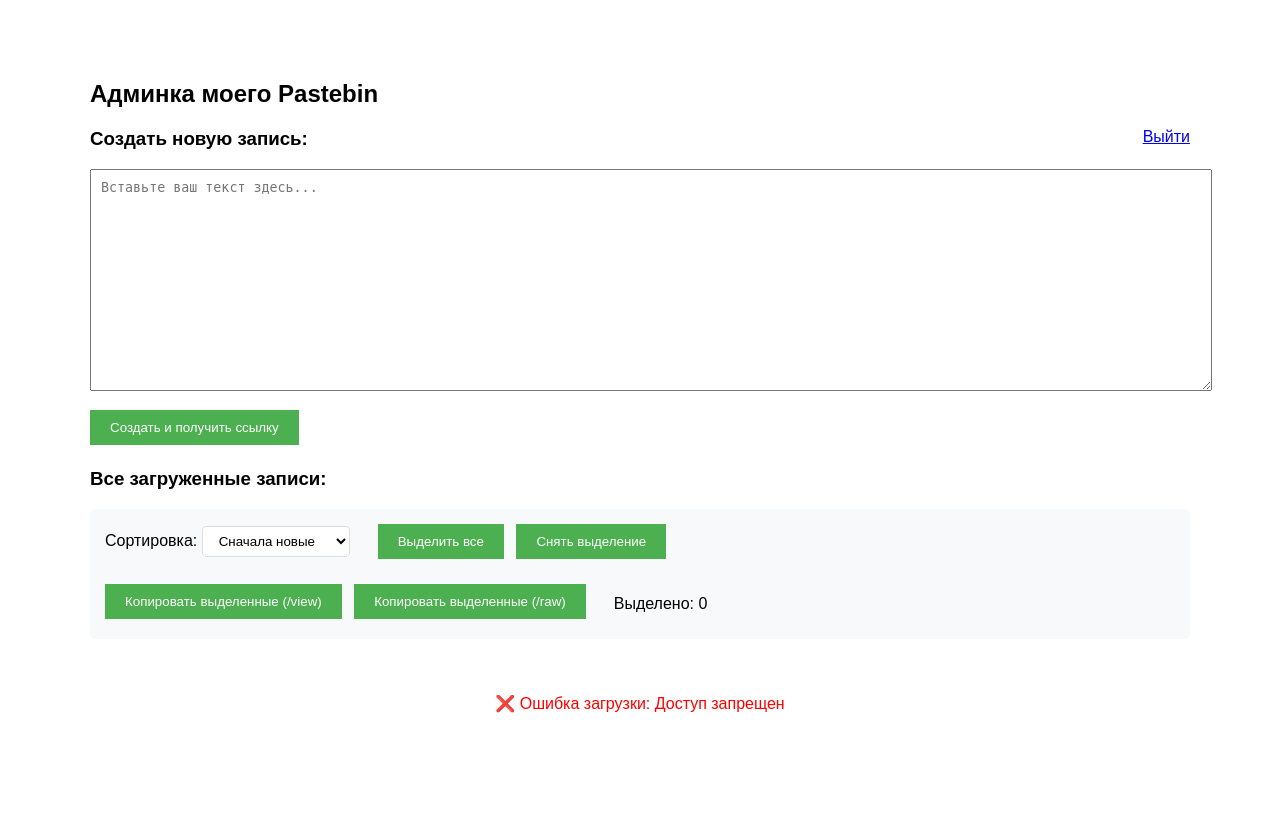
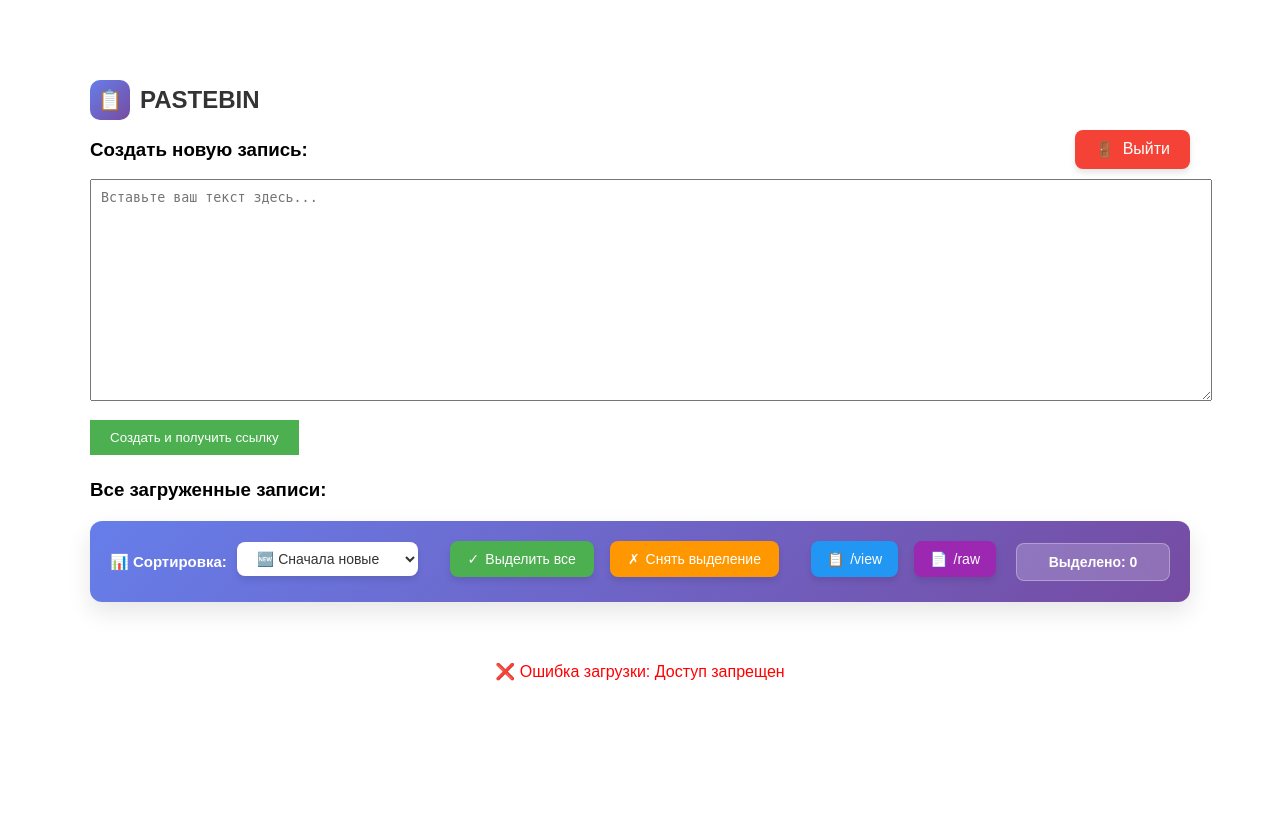
Before and after one commit to waqa1/my-pastebin, a Flask app: template templates/admin.html in a window 1280 px wide. After the commit the page ends 681 px from the top, so only its background shows below. Run offline with Flask 3, Linux system fonts and the light colour scheme; the template is opened without the code that fills it, so the values that code supplies are empty.

Commit message:
Update admin.html

```diff
--- a/templates/admin.html
+++ b/templates/admin.html
@@ -207,8 +207,42 @@ button {
     </style>
 </head>
 <body>
-    <h2>Админка моего Pastebin</h2>
-    <a href="/logout" class="logout">Выйти</a>
+    <h2 style="
+    display: flex;
+    align-items: center;
+    gap: 10px;
+    color: #333;
+    margin-bottom: 10px;
+">
+    <span style="
+        background: linear-gradient(135deg, #667eea 0%, #764ba2 100%);
+        color: white;
+        width: 40px;
+        height: 40px;
+        border-radius: 10px;
+        display: flex;
+        align-items: center;
+        justify-content: center;
+        font-size: 20px;
+    ">📋</span>
+    PASTEBIN
+</h2>
+   <a href="/logout" style="
+    float: right;
+    padding: 10px 20px;
+    background: #f44336;
+    color: white;
+    text-decoration: none;
+    border-radius: 8px;
+    font-weight: 500;
+    display: flex;
+    align-items: center;
+    gap: 8px;
+    transition: all 0.3s ease;
+    box-shadow: 0 4px 6px rgba(0, 0, 0, 0.1);
+">
+    <span>🚪</span> Выйти
+</a>
 
     <h3>Создать новую запись:</h3>
     <form id="createForm">
@@ -221,38 +255,161 @@ button {
 
     <h3>Все загруженные записи:</h3>
 
-<!-- Панель управления -->
-<div style="margin: 15px 0; padding: 15px; background: #f8f9fa; border-radius: 5px;">
-    <div style="display: flex; align-items: center; gap: 20px; flex-wrap: wrap;">
-        <!-- Сортировка -->
-        <div>
-            <label>Сортировка:</label>
-            <select id="sortOrder">
-                <option value="desc">Сначала новые</option>
-                <option value="asc">Сначала старые</option>
+<!-- Панель управления - УЛУЧШЕННЫЙ ВИД -->
+<div style="
+    margin: 20px 0;
+    padding: 20px;
+    background: linear-gradient(135deg, #667eea 0%, #764ba2 100%);
+    border-radius: 12px;
+    box-shadow: 0 10px 25px rgba(0, 0, 0, 0.1);
+    color: white;
+">
+    <div style="display: flex; align-items: center; justify-content: space-between; flex-wrap: wrap; gap: 15px;">
+
+        <!-- Левая часть: Сортировка -->
+        <div style="display: flex; align-items: center; gap: 10px;">
+            <span style="font-weight: 600; font-size: 15px;">📊 Сортировка:</span>
+            <select id="sortOrder" style="
+                padding: 8px 16px;
+                border: none;
+                border-radius: 8px;
+                background: white;
+                color: #333;
+                font-size: 14px;
+                cursor: pointer;
+                min-width: 160px;
+                box-shadow: 0 4px 6px rgba(0, 0, 0, 0.1);
+                transition: all 0.3s ease;
+            ">
+                <option value="desc">🆕 Сначала новые</option>
+                <option value="asc">🕰️ Сначала старые</option>
             </select>
         </div>
 
+        <!-- Центральная часть: Управление выделением -->
+        <div style="display: flex; align-items: center; gap: 8px;">
+            <button onclick="selectAllPastes()" style="
+                padding: 10px 18px;
+                background: #4CAF50;
+                color: white;
+                border: none;
+                border-radius: 8px;
+                cursor: pointer;
+                font-size: 14px;
+                font-weight: 500;
+                display: flex;
+                align-items: center;
+                gap: 6px;
+                transition: all 0.3s ease;
+                box-shadow: 0 4px 6px rgba(0, 0, 0, 0.1);
+            ">
+                <span>✓</span> Выделить все
+            </button>
 
-
-        <!-- Выделение -->
-        <div>
-            <button onclick="selectAllPastes()">Выделить все</button>
-            <button onclick="deselectAllPastes()">Снять выделение</button>
+            <button onclick="deselectAllPastes()" style="
+                padding: 10px 18px;
+                background: #ff9800;
+                color: white;
+                border: none;
+                border-radius: 8px;
+                cursor: pointer;
+                font-size: 14px;
+                font-weight: 500;
+                display: flex;
+                align-items: center;
+                gap: 6px;
+                transition: all 0.3s ease;
+                box-shadow: 0 4px 6px rgba(0, 0, 0, 0.1);
+            ">
+                <span>✗</span> Снять выделение
+            </button>
         </div>
 
-        <!-- Копирование выделенных -->
-        <div>
-            <button onclick="copySelectedLinks('view')">Копировать выделенные (/view)</button>
-            <button onclick="copySelectedLinks('raw')">Копировать выделенные (/raw)</button>
-        </div>
+        <!-- Правая часть: Копирование и счетчик -->
+        <div style="display: flex; align-items: center; gap: 12px;">
+            <div style="display: flex; gap: 8px;">
+                <button onclick="copySelectedLinks('view')" style="
+                    padding: 10px 16px;
+                    background: #2196F3;
+                    color: white;
+                    border: none;
+                    border-radius: 8px;
+                    cursor: pointer;
+                    font-size: 14px;
+                    font-weight: 500;
+                    display: flex;
+                    align-items: center;
+                    gap: 6px;
+                    transition: all 0.3s ease;
+                    box-shadow: 0 4px 6px rgba(0, 0, 0, 0.1);
+                ">
+                    <span>📋</span> /view
+                </button>
 
-        <!-- Счётчик выделенных -->
-        <div>
-            <span id="selectedCount">Выделено: 0</span>
+                <button onclick="copySelectedLinks('raw')" style="
+                    padding: 10px 16px;
+                    background: #9C27B0;
+                    color: white;
+                    border: none;
+                    border-radius: 8px;
+                    cursor: pointer;
+                    font-size: 14px;
+                    font-weight: 500;
+                    display: flex;
+                    align-items: center;
+                    gap: 6px;
+                    transition: all 0.3s ease;
+                    box-shadow: 0 4px 6px rgba(0, 0, 0, 0.1);
+                ">
+                    <span>📄</span> /raw
+                </button>
+            </div>
+
+            <!-- Счетчик выделенных -->
+            <div id="selectedCount" style="
+                padding: 10px 16px;
+                background: rgba(255, 255, 255, 0.2);
+                border-radius: 8px;
+                font-size: 14px;
+                font-weight: 600;
+                min-width: 120px;
+                text-align: center;
+                backdrop-filter: blur(10px);
+                border: 1px solid rgba(255, 255, 255, 0.3);
+            ">
+                Выделено: 0
+            </div>
         </div>
     </div>
 </div>
+
+<!-- Добавьте эти стили для hover-эффектов в <style> -->
+<style>
+    /* Эффекты при наведении */
+    button:hover {
+        transform: translateY(-2px);
+        box-shadow: 0 6px 12px rgba(0, 0, 0, 0.15) !important;
+    }
+
+    select:hover {
+        box-shadow: 0 6px 12px rgba(0, 0, 0, 0.15) !important;
+    }
+
+    /* Анимация счетчика при изменении */
+    #selectedCount {
+        transition: all 0.3s ease;
+    }
+
+    #selectedCount.updated {
+        animation: pulse 0.5s ease;
+    }
+
+    @keyframes pulse {
+        0% { transform: scale(1); }
+        50% { transform: scale(1.05); }
+        100% { transform: scale(1); }
+    }
+</style>
 
 
 
@@ -703,6 +860,25 @@ document.addEventListener('DOMContentLoaded', function() {
             // copyToClipboard(this.href, this.nextElementSibling);
         });
     });
+
+// Обновленный счетчик с анимацией
+function updateSelectedCount() {
+    const count = getSelectedPasteIds().length;
+    const counterElement = document.getElementById('selectedCount');
+
+    if (counterElement) {
+        counterElement.textContent = `Выделено: ${count}`;
+
+        // Добавляем анимацию (если есть изменения)
+        if (counterElement.textContent !== `Выделено: ${count}`) {
+            counterElement.classList.add('updated');
+            setTimeout(() => {
+                counterElement.classList.remove('updated');
+            }, 500);
+        }
+    }
+}
+
 </script>
 
 <!-- ПАГИНАЦИЯ (добавьте перед закрывающим </body>) -->
```
